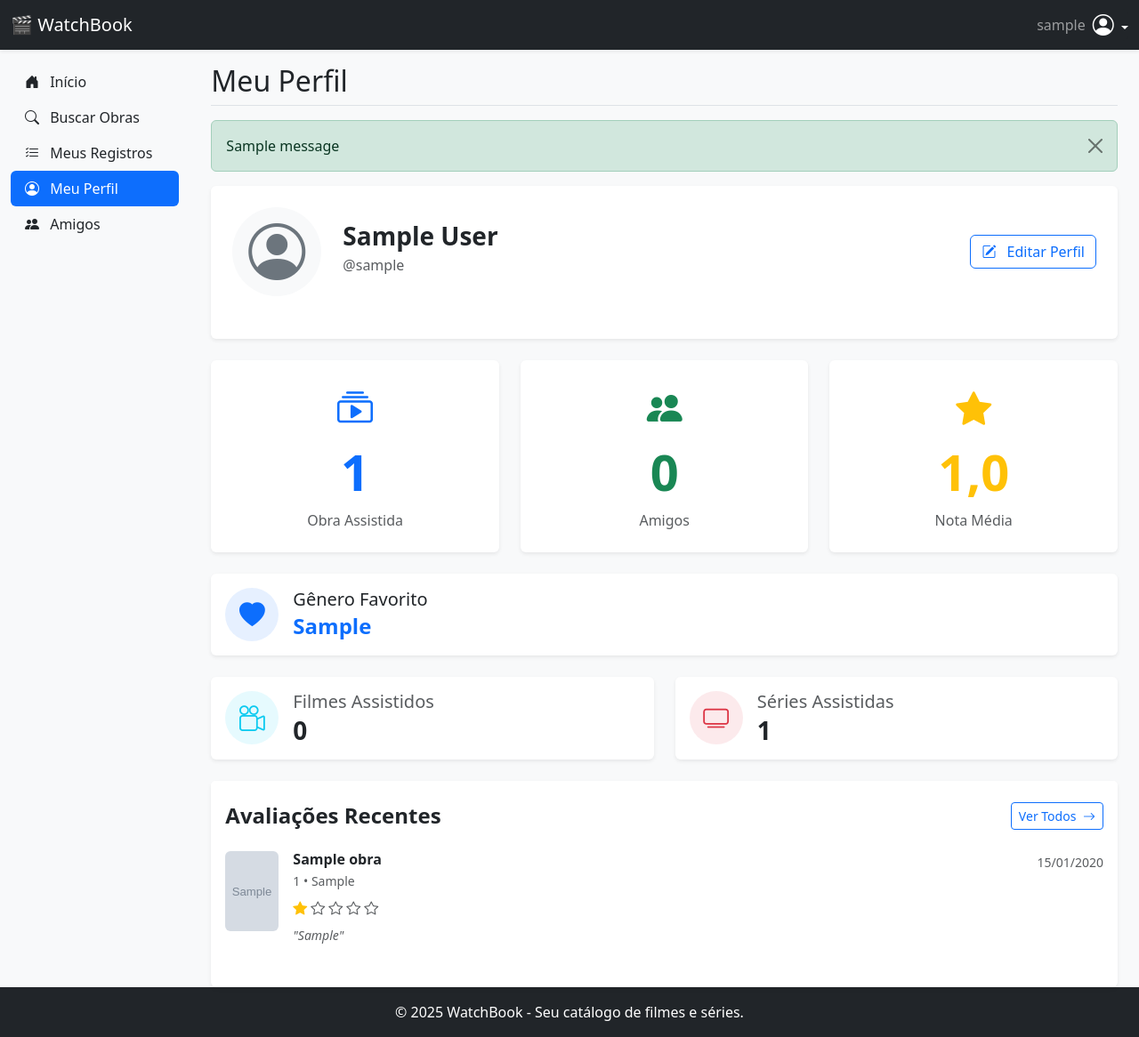
After one commit to italohreis/watchbook, a Django app: page /usuarios/perfil/ in a window 1280 px wide. The commit adds this page. Shown: the whole page at 89% size. Run offline with Django 4.2, Linux system fonts and the light colour scheme; a user stored in the database is signed in; tables that the repository leaves empty hold one stand-in row (values such as "Sample post"); grey boxes marked "Sample" are stand-in pictures; one stand-in notice (Sample message) is shown; some libraries are stand-ins or nearby versions.

Commit message:
implement user profile feature; add profile view, statistics, and friend management; update templates for improved user experience

```diff
--- a/watchbook/amizade/urls.py
+++ b/watchbook/amizade/urls.py
@@ -1,8 +1,9 @@
 from django.urls import path
-from .views import PaginaAmigos, EnviarPedidoAmizade, ResponderPedidoAmizade
+from .views import PaginaAmigos, EnviarPedidoAmizade, ResponderPedidoAmizade, RemoverAmizade
 
 urlpatterns = [
     path('', PaginaAmigos.as_view(), name='pagina-amigos'),
     path('enviar-pedido/<int:user_id>/', EnviarPedidoAmizade.as_view(), name='enviar-pedido'),
     path('responder-pedido/<int:pedido_id>/<str:acao>/', ResponderPedidoAmizade.as_view(), name='responder-pedido'),
+    path('remover-amizade/<int:user_id>/', RemoverAmizade.as_view(), name='remover-amizade'),
 ]
--- a/watchbook/templates/base_sistema.html
+++ b/watchbook/templates/base_sistema.html
@@ -64,7 +64,12 @@
                             </a>
                         </li>
                         <li class="nav-item">
-                            <a class="nav-link {% if request.resolver_match.url_name == 'pagina-amigos' %}active{% endif %}" href="{% url 'pagina-amigos' %}">
+                            <a class="nav-link {% if request.resolver_match.url_name == 'perfil-usuario' %}active{% else %}text-dark{% endif %}" href="{% url 'perfil-usuario' %}">
+                                <i class="bi bi-person-circle me-2"></i> Meu Perfil
+                            </a>
+                        </li>
+                        <li class="nav-item">
+                            <a class="nav-link {% if request.resolver_match.url_name == 'pagina-amigos' %}active{% else %}text-dark{% endif %}" href="{% url 'pagina-amigos' %}">
                                 <i class="bi bi-people-fill me-2"></i> Amigos
                             </a>
                         </li>
@@ -79,6 +84,18 @@
                     <!-- Título da página vai aqui -->
                     {% endblock %}
                 </div>
+
+                {# Mensagens globais #}
+                {% if messages %}
+                <div class="mb-3">
+                    {% for message in messages %}
+                        <div class="alert alert-{{ message.tags }} alert-dismissible fade show" role="alert">
+                            {{ message }}
+                            <button type="button" class="btn-close" data-bs-dismiss="alert" aria-label="Close"></button>
+                        </div>
+                    {% endfor %}
+                </div>
+                {% endif %}
 
                 {% block content %}
                 <!-- O conteúdo das páginas será inserido aqui -->
--- /dev/null
+++ b/watchbook/templates/usuarios/perfil.html
@@ -0,0 +1,231 @@
+{% extends 'base_sistema.html' %}
+
+{% block cabecalho_conteudo %}
+    <div class="d-flex justify-content-between align-items-center">
+        <h1 class="h2 mb-0">
+            {% if is_own_profile %}
+                Meu Perfil
+            {% else %}
+                Perfil de {{ perfil_usuario.username }}
+            {% endif %}
+        </h1>
+    </div>
+{% endblock %}
+
+{% block content %}
+<!-- Card do Perfil -->
+<div class="row g-4">
+    <div class="col-12">
+        <div class="card border-0 shadow-sm">
+            <div class="card-body p-4">
+                <!-- Avatar e informações básicas -->
+                <div class="d-flex align-items-center gap-4 mb-4">
+                    <div class="bg-light rounded-circle d-flex align-items-center justify-content-center flex-shrink-0" style="width: 100px; height: 100px;">
+                        <i class="bi bi-person-circle text-secondary" style="font-size: 4rem;"></i>
+                    </div>
+
+                    <div class="flex-grow-1">
+                        <h2 class="h3 mb-1 fw-bold">
+                            {% if perfil_usuario.first_name %}
+                                {{ perfil_usuario.first_name }} {% if perfil_usuario.last_name %}{{ perfil_usuario.last_name }}{% endif %}
+                            {% else %}
+                                {{ perfil_usuario.username }}
+                            {% endif %}
+                        </h2>
+                        <p class="text-muted mb-2">@{{ perfil_usuario.username }}</p>
+                    </div>
+
+                    <div class="flex-shrink-0">
+                        {% if is_own_profile %}
+                            <button class="btn btn-outline-primary">
+                                <i class="bi bi-pencil-square me-2"></i> Editar Perfil
+                            </button>
+                        {% else %}
+                            {% if sao_amigos %}
+                                <span class="badge bg-success fs-6 px-3 py-2">
+                                    <i class="bi bi-check-circle-fill me-1"></i> Amigos
+                                </span>
+                            {% endif %}
+                        {% endif %}
+                    </div>
+                </div>
+            </div>
+        </div>
+    </div>
+
+    <!-- Estatísticas -->
+    <div class="col-md-4">
+        <div class="card border-0 shadow-sm h-100">
+            <div class="card-body text-center py-4">
+                <div class="mb-2">
+                    <i class="bi bi-collection-play text-primary" style="font-size: 2.5rem;"></i>
+                </div>
+                <h3 class="display-4 fw-bold text-primary mb-2">{{ total_obras }}</h3>
+                <p class="text-muted mb-0">Obra{{ total_obras|pluralize }} Assistida{{ total_obras|pluralize }}</p>
+            </div>
+        </div>
+    </div>
+
+    <div class="col-md-4">
+        <div class="card border-0 shadow-sm h-100">
+            <div class="card-body text-center py-4">
+                <div class="mb-2">
+                    <i class="bi bi-people-fill text-success" style="font-size: 2.5rem;"></i>
+                </div>
+                <h3 class="display-4 fw-bold text-success mb-2">{{ total_amigos }}</h3>
+                <p class="text-muted mb-0">Amigo{{ total_amigos|pluralize }}</p>
+            </div>
+        </div>
+    </div>
+
+    <div class="col-md-4">
+        <div class="card border-0 shadow-sm h-100">
+            <div class="card-body text-center py-4">
+                <div class="mb-2">
+                    <i class="bi bi-star-fill text-warning" style="font-size: 2.5rem;"></i>
+                </div>
+                {% if nota_media %}
+                <h3 class="display-4 fw-bold text-warning mb-2">{{ nota_media|floatformat:1 }}</h3>
+                <p class="text-muted mb-0">Nota Média</p>
+                {% else %}
+                <h3 class="display-4 fw-bold text-muted mb-2">-</h3>
+                <p class="text-muted mb-0">Sem Avaliações</p>
+                {% endif %}
+            </div>
+        </div>
+    </div>
+
+    <!-- Gênero Favorito -->
+    {% if genero_favorito %}
+    <div class="col-12">
+        <div class="card border-0 shadow-sm">
+            <div class="card-body">
+                <div class="d-flex align-items-center gap-3">
+                    <div class="bg-primary bg-opacity-10 rounded-circle d-flex align-items-center justify-content-center" style="width: 60px; height: 60px;">
+                        <i class="bi bi-heart-fill text-primary" style="font-size: 1.8rem;"></i>
+                    </div>
+                    <div>
+                        <h5 class="mb-1">Gênero Favorito</h5>
+                        <h4 class="mb-0 fw-bold text-primary">{{ genero_favorito }}</h4>
+                    </div>
+                </div>
+            </div>
+        </div>
+    </div>
+    {% endif %}
+
+    <!-- Estatísticas de Filmes e Séries -->
+    <div class="col-md-6">
+        <div class="card border-0 shadow-sm h-100">
+            <div class="card-body">
+                <div class="d-flex align-items-center gap-3">
+                    <div class="bg-info bg-opacity-10 rounded-circle d-flex align-items-center justify-content-center" style="width: 60px; height: 60px;">
+                        <i class="bi bi-camera-reels text-info" style="font-size: 1.8rem;"></i>
+                    </div>
+                    <div>
+                        <h5 class="mb-1 text-muted">Filmes Assistidos</h5>
+                        <h3 class="mb-0 fw-bold">{{ total_filmes }}</h3>
+                    </div>
+                </div>
+            </div>
+        </div>
+    </div>
+
+    <div class="col-md-6">
+        <div class="card border-0 shadow-sm h-100">
+            <div class="card-body">
+                <div class="d-flex align-items-center gap-3">
+                    <div class="bg-danger bg-opacity-10 rounded-circle d-flex align-items-center justify-content-center" style="width: 60px; height: 60px;">
+                        <i class="bi bi-tv text-danger" style="font-size: 1.8rem;"></i>
+                    </div>
+                    <div>
+                        <h5 class="mb-1 text-muted">Séries Assistidas</h5>
+                        <h3 class="mb-0 fw-bold">{{ total_series }}</h3>
+                    </div>
+                </div>
+            </div>
+        </div>
+    </div>
+
+    <!-- Avaliações Recentes -->
+    <div class="col-12">
+        <div class="card border-0 shadow-sm">
+            <div class="card-header bg-white border-0 pt-4">
+                <div class="d-flex justify-content-between align-items-center">
+                    <h4 class="mb-0 fw-bold">Avaliações Recentes</h4>
+                    {% if is_own_profile %}
+                        <a href="{% url 'meus-registros' %}" class="btn btn-sm btn-outline-primary">
+                            Ver Todos <i class="bi bi-arrow-right ms-1"></i>
+                        </a>
+                    {% endif %}
+                </div>
+            </div>
+            <div class="card-body">
+                {% if registros_recentes %}
+                    {% for registro in registros_recentes %}
+                    <div class="d-flex gap-3 pb-3 mb-3 {% if not forloop.last %}border-bottom{% endif %}">
+                        <!-- Poster da obra -->
+                        <div class="flex-shrink-0">
+                            {% if registro.obra.poster %}
+                                <img src="{{ registro.obra.poster.url }}"
+                                     alt="Poster de {{ registro.obra.titulo }}"
+                                     class="rounded"
+                                     style="width: 60px; height: 90px; object-fit: cover;">
+                            {% else %}
+                                <div class="d-flex align-items-center justify-content-center bg-secondary text-white rounded"
+                                     style="width: 60px; height: 90px;">
+                                    <i class="bi bi-film" style="font-size: 1.5rem;"></i>
+                                </div>
+                            {% endif %}
+                        </div>
+
+                        <!-- Informações da obra -->
+                        <div class="flex-grow-1">
+                            <h6 class="mb-1 fw-bold">{{ registro.obra.titulo }}</h6>
+                            <p class="small text-muted mb-2">{{ registro.obra.ano_lancamento }} • {{ registro.obra.diretor }}</p>
+
+                            <!-- Estrelas -->
+                            <div class="d-flex gap-1 mb-2">
+                                {% if registro.nota %}
+                                    {% for i in "12345" %}
+                                        {% if forloop.counter <= registro.nota %}
+                                            <i class="bi bi-star-fill text-warning"></i>
+                                        {% else %}
+                                            <i class="bi bi-star text-muted"></i>
+                                        {% endif %}
+                                    {% endfor %}
+                                {% else %}
+                                    <span class="text-muted small">Não avaliado</span>
+                                {% endif %}
+                            </div>
+
+                            <!-- Crítica (se houver) -->
+                            {% if registro.critica %}
+                            <p class="small text-muted mb-0 fst-italic">"{{ registro.critica|truncatewords:15 }}"</p>
+                            {% endif %}
+                        </div>
+
+                        <!-- Data -->
+                        <div class="flex-shrink-0 text-end">
+                            <small class="text-muted">{{ registro.data_assistido|date:"d/m/Y" }}</small>
+                        </div>
+                    </div>
+                    {% endfor %}
+                {% else %}
+                    <div class="text-center py-5">
+                        <i class="bi bi-film text-muted" style="font-size: 3rem;"></i>
+                        {% if is_own_profile %}
+                            <p class="text-muted mt-3 mb-0">Você ainda não registrou nenhuma obra.</p>
+                            <a href="{% url 'buscar-obras' %}" class="btn btn-primary mt-3">
+                                <i class="bi bi-search me-2"></i> Buscar Obras
+                            </a>
+                        {% else %}
+                            <p class="text-muted mt-3 mb-0">Este usuário ainda não registrou nenhuma obra.</p>
+                        {% endif %}
+                    </div>
+                {% endif %}
+            </div>
+        </div>
+    </div>
+</div>
+{% endblock %}
--- a/watchbook/usuarios/urls.py
+++ b/watchbook/usuarios/urls.py
@@ -1,5 +1,5 @@
 from django.urls import path
-from .views import CadastrarUsuario, RegistrarObraAssistida, MeusRegistros, EditarRegistroAssistido, ExcluirRegistroAssistido
+from .views import CadastrarUsuario, RegistrarObraAssistida, MeusRegistros, EditarRegistroAssistido, ExcluirRegistroAssistido, PerfilUsuarioView
 
 urlpatterns = [
     path('cadastrar/', CadastrarUsuario.as_view(), name='cadastrar-usuario'),
@@ -7,4 +7,6 @@ urlpatterns = [
     path('meus-registros/', MeusRegistros.as_view(), name='meus-registros'),
     path('editar-registro/<int:pk>/', EditarRegistroAssistido.as_view(), name='editar-registro'),
     path('excluir-registro/<int:pk>/', ExcluirRegistroAssistido.as_view(), name='excluir-registro'),
+    path('perfil/', PerfilUsuarioView.as_view(), name='perfil-usuario'),
+    path('perfil/<int:user_id>/', PerfilUsuarioView.as_view(), name='perfil-usuario-visitante'),
 ]
--- a/watchbook/usuarios/views.py
+++ b/watchbook/usuarios/views.py
@@ -3,9 +3,10 @@ from .forms import FormularioCadastro, RegistroAssistidoForm
 from django.shortcuts import get_object_or_404
 from django.contrib.auth.mixins import LoginRequiredMixin
 from catalogo.models import Obra
-from .models import RegistroAssistido
-from django.views.generic import ListView, UpdateView, CreateView, DeleteView
+from .models import RegistroAssistido, PerfilUsuario
+from django.views.generic import ListView, UpdateView, CreateView, DeleteView, TemplateView
 from django.shortcuts import redirect
+from django.contrib import messages
 
 class RegistrarObraAssistida(LoginRequiredMixin, CreateView):
     form_class = RegistroAssistidoForm
@@ -14,16 +15,24 @@ class RegistrarObraAssistida(LoginRequiredMixin, CreateView):
     def form_valid(self, form):
         obra_id = self.kwargs.get('obra_id')
         obra = get_object_or_404(Obra, id=obra_id)
+        usuario = self.request.user
 
-        form.instance.usuario = self.request.user
+        # Verifica se já existe registro dessa obra para este usuário
+        if RegistroAssistido.objects.filter(usuario=usuario, obra=obra).exists():
+            messages.warning(self.request, 'Você já marcou esta obra como assistida.')
+            return redirect(self.request.META.get('HTTP_REFERER', 'buscar-obras'))
+
+        form.instance.usuario = usuario
         form.instance.obra = obra
 
+        messages.success(self.request, 'Registro salvo com sucesso!')
         return super().form_valid(form)
 
     def get_template_names(self):
         return []
 
     def form_invalid(self, form):
+        messages.error(self.request, 'Não foi possível salvar. Verifique os campos e tente novamente.')
         return redirect(self.request.META.get('HTTP_REFERER', 'buscar-obras'))
 
 class EditarRegistroAssistido(LoginRequiredMixin, UpdateView):
@@ -87,3 +96,39 @@ class CadastrarUsuario(CreateView):
     form_class = FormularioCadastro
     template_name = 'usuarios/cadastrar.html'
     success_url = reverse_lazy('login')
+
+
+class PerfilUsuarioView(LoginRequiredMixin, TemplateView):
+    template_name = 'usuarios/perfil.html'
+    login_url = '/'
+
+    def get_context_data(self, **kwargs):
+        context = super().get_context_data(**kwargs)
+
+        user_id = self.kwargs.get('user_id')
+        if user_id:
+            perfil = get_object_or_404(PerfilUsuario, pk=user_id)
+            is_own_profile = False
+        else:
+            perfil = PerfilUsuario.objects.get(pk=self.request.user.pk)
+            is_own_profile = True
+
+        context['perfil_usuario'] = perfil
+        context['is_own_profile'] = is_own_profile
+
+        context['total_obras'] = perfil.total_obras
+        context['total_filmes'] = perfil.total_filmes
+        context['total_series'] = perfil.total_series
+        context['genero_favorito'] = perfil.genero_favorito
+        context['nota_media'] = perfil.nota_media
+        context['total_amigos'] = perfil.total_amigos
+
+        context['registros_recentes'] = perfil.get_registros_recentes(limit=5)
+
+        if not is_own_profile:
+            usuario_logado = PerfilUsuario.objects.get(pk=self.request.user.pk)
+            context['sao_amigos'] = usuario_logado.sao_amigos(perfil)
+        else:
+            context['sao_amigos'] = False
+
+        return context
```
Also changed, not shown: watchbook/amizade/views.py (+17 -0 lines), watchbook/templates/amizade/amigos.html (+44 -6 lines), watchbook/usuarios/models.py (+61 -0 lines).
